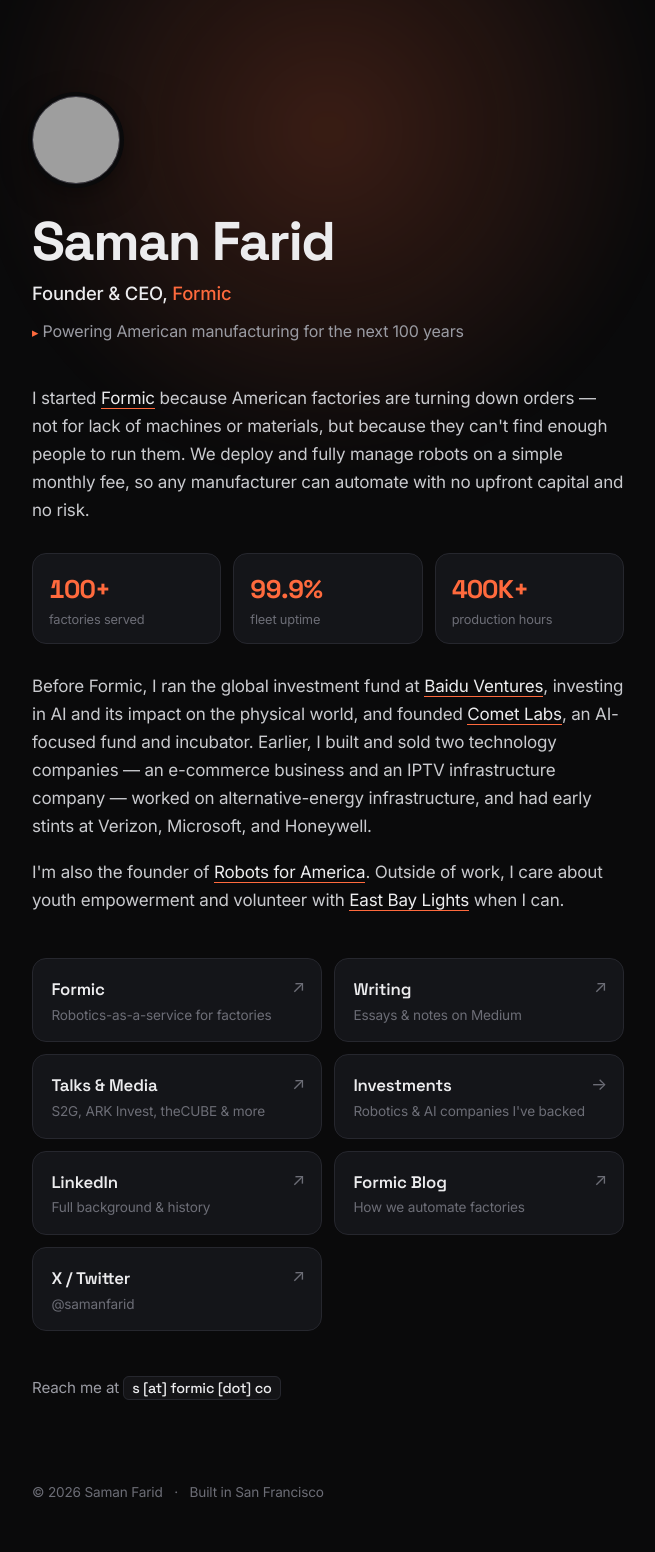
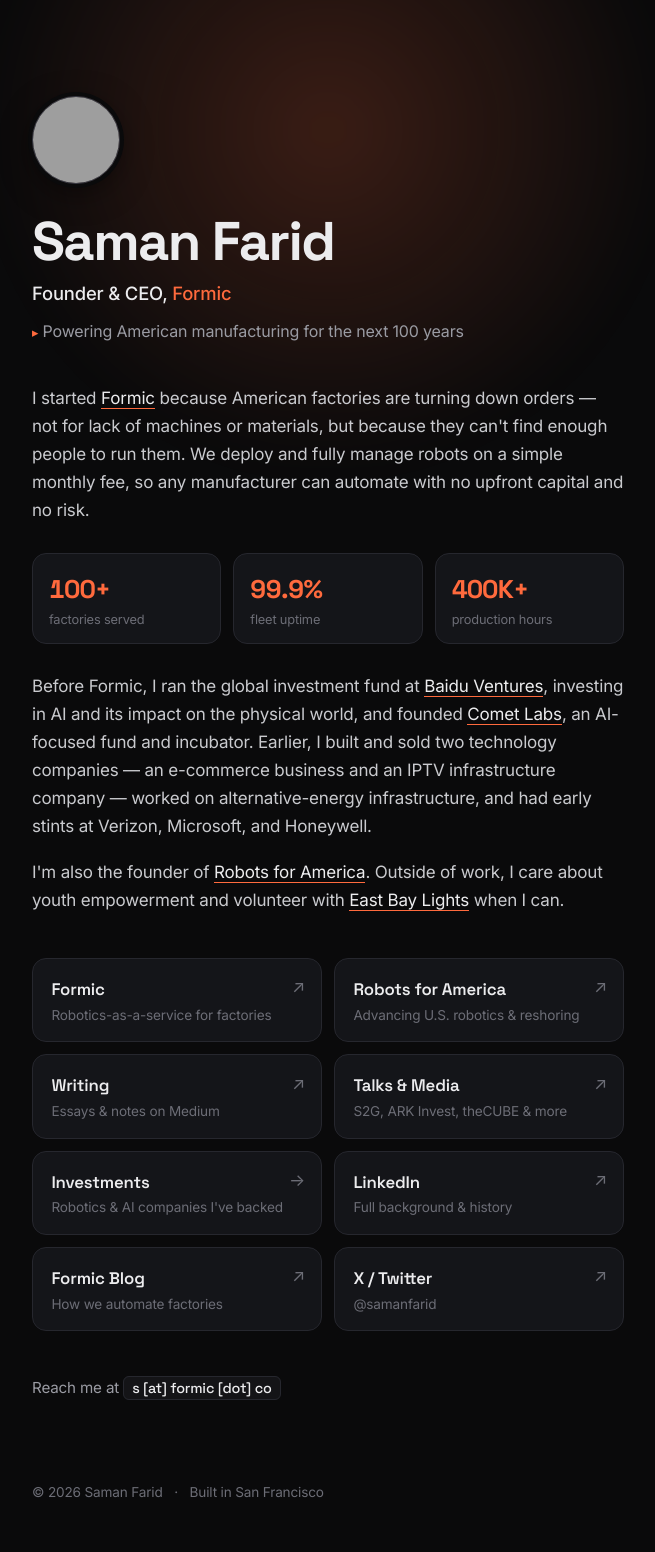
Before and after one commit to samanfarid/samanfarid.github.io, a Jekyll site: the page built from index.html, in a window 1280 px wide. Shown: the whole page, without its empty margins (312-967 px from the left). Built offline with Jekyll 4.4.1, drawn with Linux system fonts in a browser that asks for light colours; grey boxes are pictures that could not be loaded.

Commit message:
Add Robots for America link card
Co-Authored-By: Claude Opus 4.8 (1M context) <noreply@anthropic.com>

```diff
--- a/index.html
+++ b/index.html
@@ -44,6 +44,11 @@ description: Founder & CEO of Formic — building robotics to increase the produ
     <span class="card-sub">Robotics-as-a-service for factories</span>
     <span class="arrow">&#8599;</span>
   </a>
+  <a class="card" href="https://robotsforamerica.org">
+    <span class="card-title">Robots for America</span>
+    <span class="card-sub">Advancing U.S. robotics &amp; reshoring</span>
+    <span class="arrow">&#8599;</span>
+  </a>
   <a class="card" href="https://medium.com/@samanfarid">
     <span class="card-title">Writing</span>
     <span class="card-sub">Essays &amp; notes on Medium</span>
```
